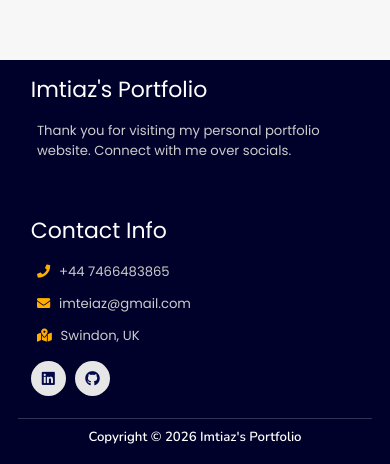
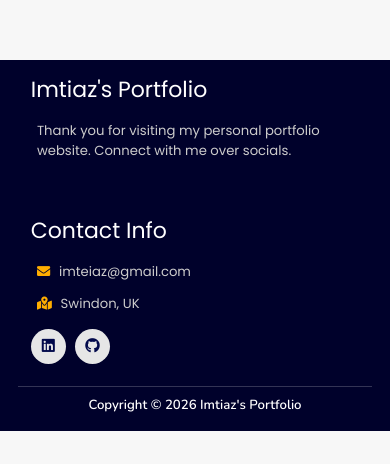
Before and after one commit to imt-eiaz/Imtiaz-Portfolio, a plain HTML site: page index.html in a window 390 px wide. Shown: the part 7576-8040 px from the top of the page. After the commit the page ends 8007 px from the top, so only its background shows below. Drawn offline with nearby package versions, Linux system fonts and the light colour scheme.

Commit message:
Remove phone number from contact info
Removed phone number from contact info section.

```diff
--- a/index.html
+++ b/index.html
@@ -367,7 +367,6 @@
 
       <div class="box">
           <h3>contact info</h3>
-          <p> <i class="fas fa-phone"></i>+44 7466483865</p>
           <p> <i class="fas fa-envelope"></i>imteiaz@gmail.com</p>
           <p> <i class="fas fa-map-marked-alt"></i>Swindon, UK</p>
           <div class="share">
```
